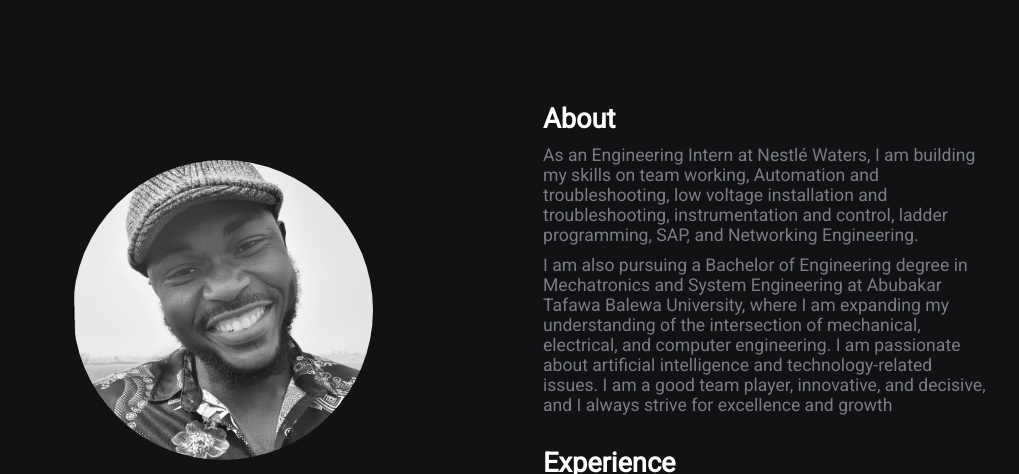
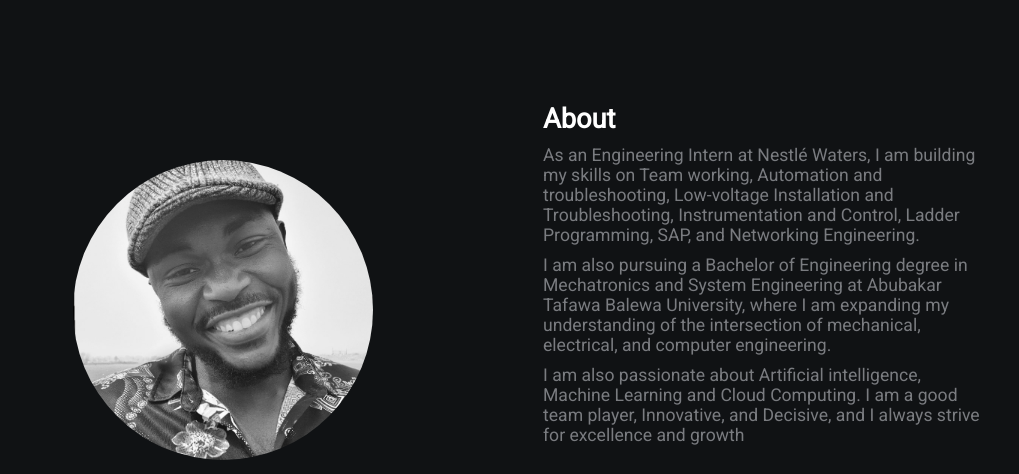
Before and after one commit to Omohtee/AtbuAzureCloudComputing_PortfolioProject, a plain HTML site: page index.html in a window 1280 px wide. Shown: the top 474 px of the page, without its empty margins (97-1116 px from the left). Drawn offline with Linux system fonts and the light colour scheme.

Commit message:
Update index.html

```diff
--- a/index.html
+++ b/index.html
@@ -20,9 +20,9 @@
         </div>
         <div class="section-2">
             <h2>About</h2>
-            <p>As an Engineering Intern at Nestlé Waters, I am building my skills on team working, Automation and troubleshooting, low voltage installation and troubleshooting, instrumentation and control, ladder programming, SAP, and Networking Engineering.</p>
-		<p>I am also pursuing a Bachelor of Engineering degree in Mechatronics and System Engineering at Abubakar Tafawa Balewa University, where I am expanding my understanding of the intersection of mechanical, electrical, and computer engineering.
-			I am passionate about artificial intelligence and technology-related issues. I am a good team player, innovative, and decisive, and I always strive for excellence and growth</p>
+            <p>As an Engineering Intern at Nestlé Waters, I am building my skills on Team working, Automation and troubleshooting, Low-voltage Installation and Troubleshooting, Instrumentation and Control, Ladder Programming, SAP, and Networking Engineering.</p>
+		<p>I am also pursuing a Bachelor of Engineering degree in Mechatronics and System Engineering at Abubakar Tafawa Balewa University, where I am expanding my understanding of the intersection of mechanical, electrical, and computer engineering.</p>
+			<p>I am also passionate about Artificial intelligence, Machine Learning and Cloud Computing. I am a good team player, Innovative, and Decisive, and I always strive for excellence and growth</p>
             <h2>Experience</h2>
             <p>Lorem ipsum dolor sit amet consectetur adipisicing elit. Reiciendis in maiores autem quidem.</p>
 
```
